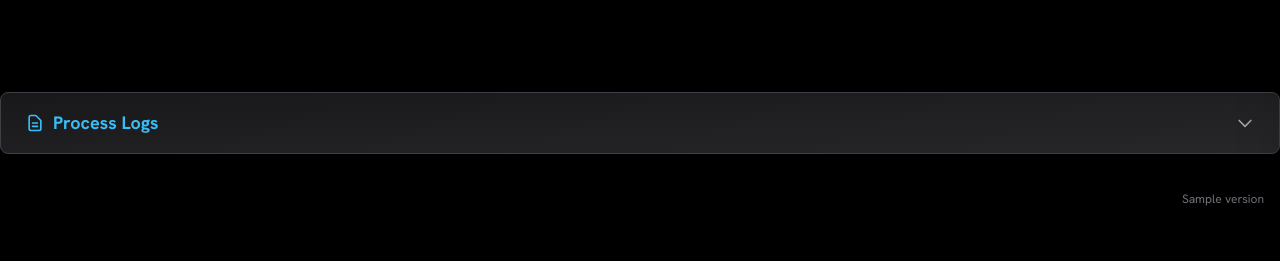
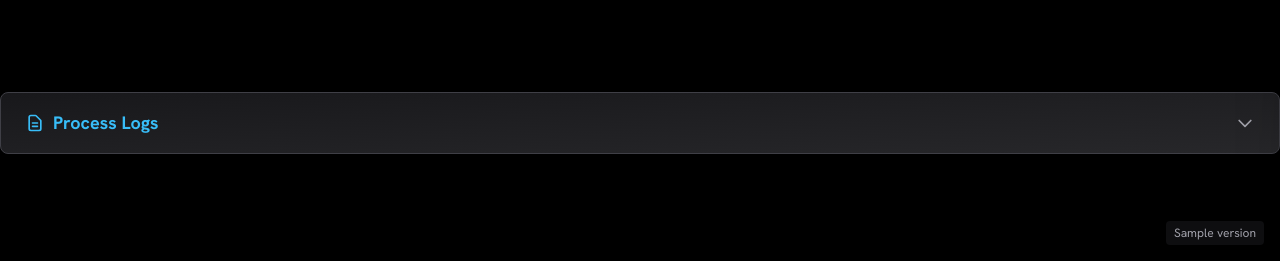
Before and after one commit to Bigdata-com/bigdata-risk-analyzer, a Python web app: template bigdata_risk_analyzer/templates/api/index.html.jinja in a window 1280 px wide. Shown: the part 651-912 px from the top of the page. Run offline with Jinja, Linux system fonts and the light colour scheme; the template is opened without the code that fills it: most values are stand-ins (such as "Sample title", 1, 10 or a date in 2020); some libraries are stand-ins or nearby versions.

Commit message:
Make version number properly placed

```diff
--- a/bigdata_risk_analyzer/templates/api/base.html.jinja
+++ b/bigdata_risk_analyzer/templates/api/base.html.jinja
@@ -139,10 +139,14 @@
 		</div>
 	</nav>
 
-	<main class="py-8 text-left ml-0">
+    <main class="py-8 pb-16 text-left ml-0">
 		{% block content %}{% endblock %}
 	</main>
 
+	<!-- Main has extra bottom padding (pb-16) so content never overlaps this badge. -->
+	<div class="fixed right-4 bottom-4 z-50 pointer-events-none bg-zinc-900/60 text-zinc-400 px-2 py-1 rounded text-xs" aria-hidden="false">
+		<span class="pointer-events-auto">{{ version }}</span>
+	</div>
 </body>
 
 <!-- Make the logo link keep the current token -->
--- a/bigdata_risk_analyzer/templates/api/index.html.jinja
+++ b/bigdata_risk_analyzer/templates/api/index.html.jinja
@@ -1028,8 +1028,4 @@
 <script src="static/scripts/report_renderer.js"></script>
 <script src="static/scripts/form.js"></script>
 
-<!-- Version number at bottom of page -->
-<div class="text-right pr-4 pb-4">
-  <span class="text-xs text-zinc-500">{{version}}</span>
-</div>
 {% endblock %}
```
